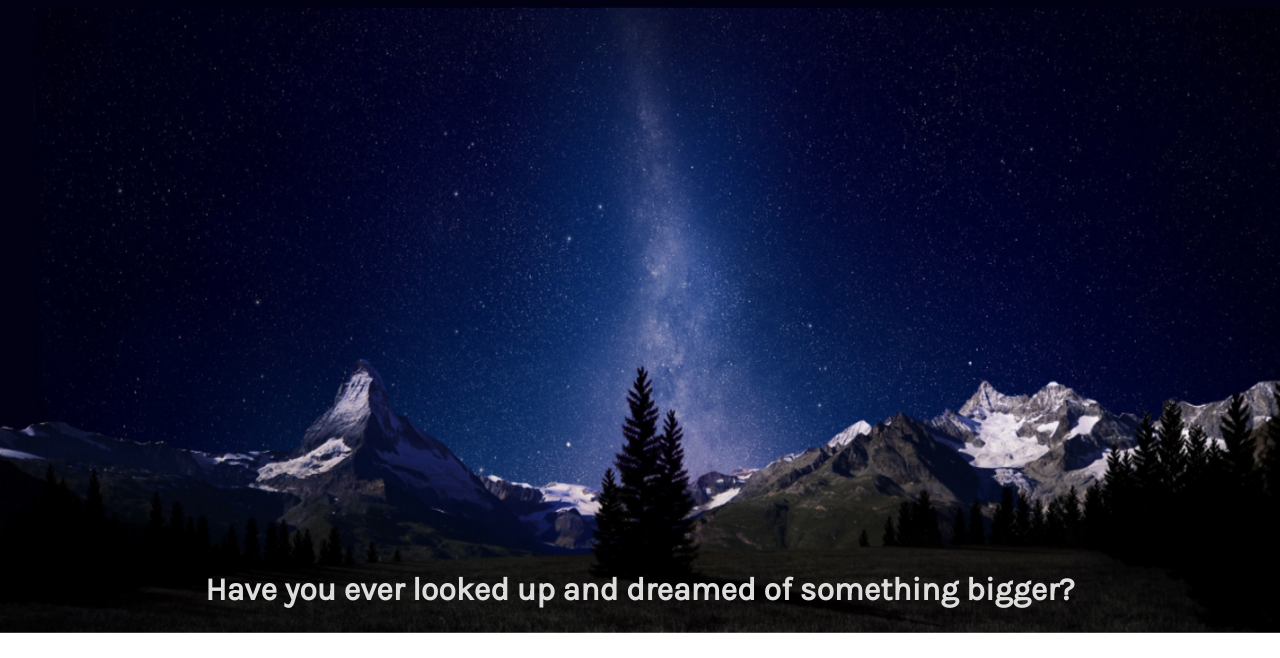
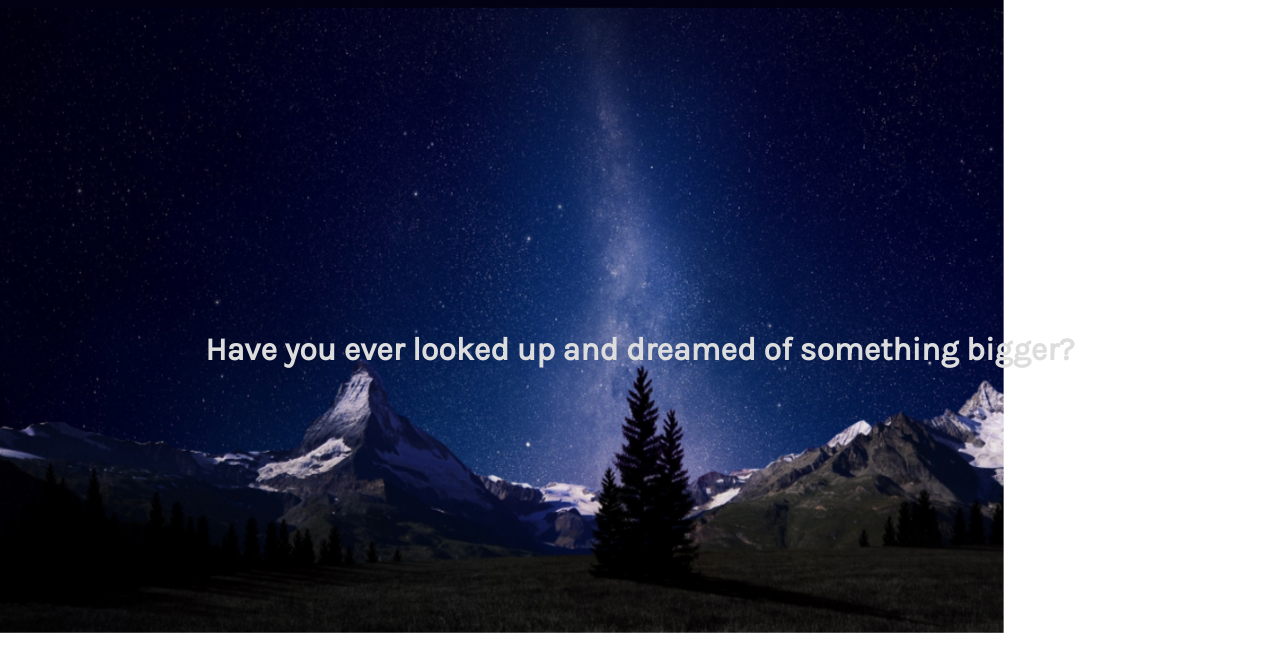
Before and after one commit to jeremyhon/jeremyhon.github.io, a website: page index.html in a window 1280 px wide. Shown: the top 658 px of the page. Drawn offline with Linux system fonts and the light colour scheme.

Commit message:
fix parallax

```diff
--- a/assets/css/styles.css
+++ b/assets/css/styles.css
@@ -68,6 +68,8 @@ input {
 .statement {
     text-align: center;
     color:#DDD;
+    padding: 10px;
+    font-size: 0.6em;
 }
 .intro {
     width:100vw;
@@ -86,12 +88,17 @@ input {
     display:inline-block;
 }
 .spacer {
-    height:550px;
+    height:300px;
 }
 .scene {
-    background-color: #020113;
+    background-color: #101745;
     height:634px;
+    width:1000px;
     overflow:hidden;
+    padding-left:0px;
+}
+.white {
+  background-color: white;
 }
 .layer {
     background-size: 100% 100%;
@@ -99,10 +106,10 @@ input {
     height:640px;
 }
 .layer-0 {
-    background-image: url("/jeremyhon.github.io/assets/images/nightfg2.png");
+  background-image: url("/assets/images/nightfgm.png");
 }
 .layer-1 {
-    background-image: url("/jeremyhon.github.io/assets/images/nightbg2.jpg");
+  background-image: url("/assets/images/nightbgm.jpg");
 }
 .parallax {
     perspective: 1px;
@@ -128,3 +135,17 @@ input {
 .parallax__layer--back {
     transform: translateZ(-1px) translateY(-90px) scale(2.02);
 }
+@media (min-width:700px) {
+  .scene {
+    background-color: #020113;
+  }
+  .layer-0 {
+    background-image: url("/assets/images/nightfg2.png");
+  }
+  .layer-1 {
+    background-image: url("/assets/images/nightbg2.jpg");
+  }
+  .statement {
+    font-size: 1em;
+  }
+}
--- a/index.html
+++ b/index.html
@@ -18,8 +18,9 @@
             <div class="parallax__layer parallax__layer--back">
                 <div class="scene">
                     <ul id="scene">
-                        <li class="layer" data-depth="0.6"><div class="layer layer-1"></div></li>
-                        <li class="layer" data-depth="0"><div class="layer layer-0"></div></li>
+                        <li class="layer" data-depth="0.0"></li>
+                        <li class="layer" data-depth="0.0"><div class="layer layer-1"></div></li>
+                        <li class="layer" data-depth="0.1"><div class="layer layer-0"></div></li>
                     </ul>
                 </div>
             </div>
@@ -33,6 +34,7 @@
             </div>
         </div>
         <div class="parallax__group">
+          <div class="white">
             <div class="intro">
                 <img class="mugshot" src="assets/images/jeremyhon.png">
                 <div class="intro-title">
@@ -88,11 +90,12 @@
                     </div>
                 </div>
             </div>
+          </div>
         </div>
     </div>
     <script>
         var scene = document.getElementById('scene');
-        var parallax = new Parallax(scene, {originX:0.2, originY:0.0});
+        var parallax = new Parallax(scene);
     </script>
 </body>
 </html>
```
